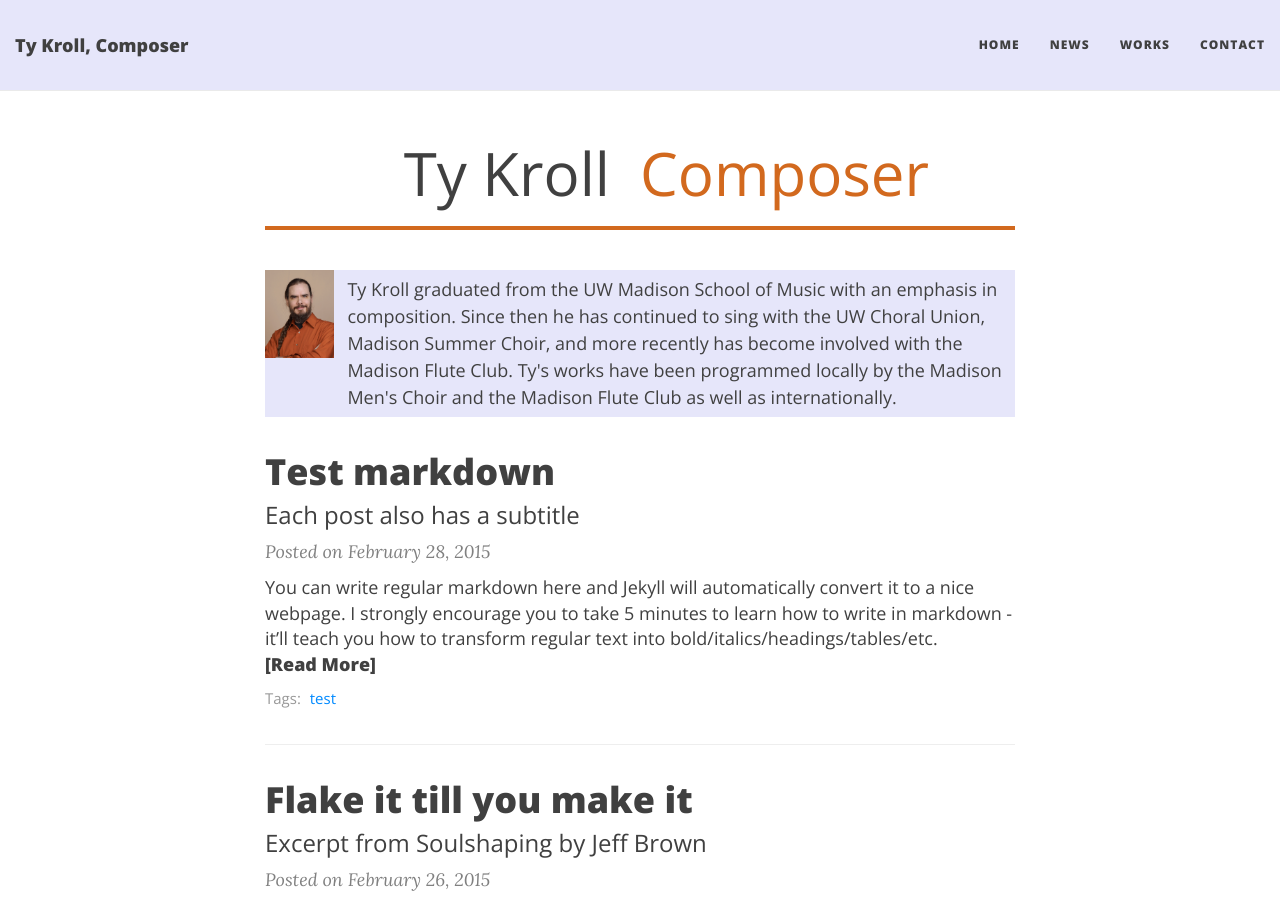
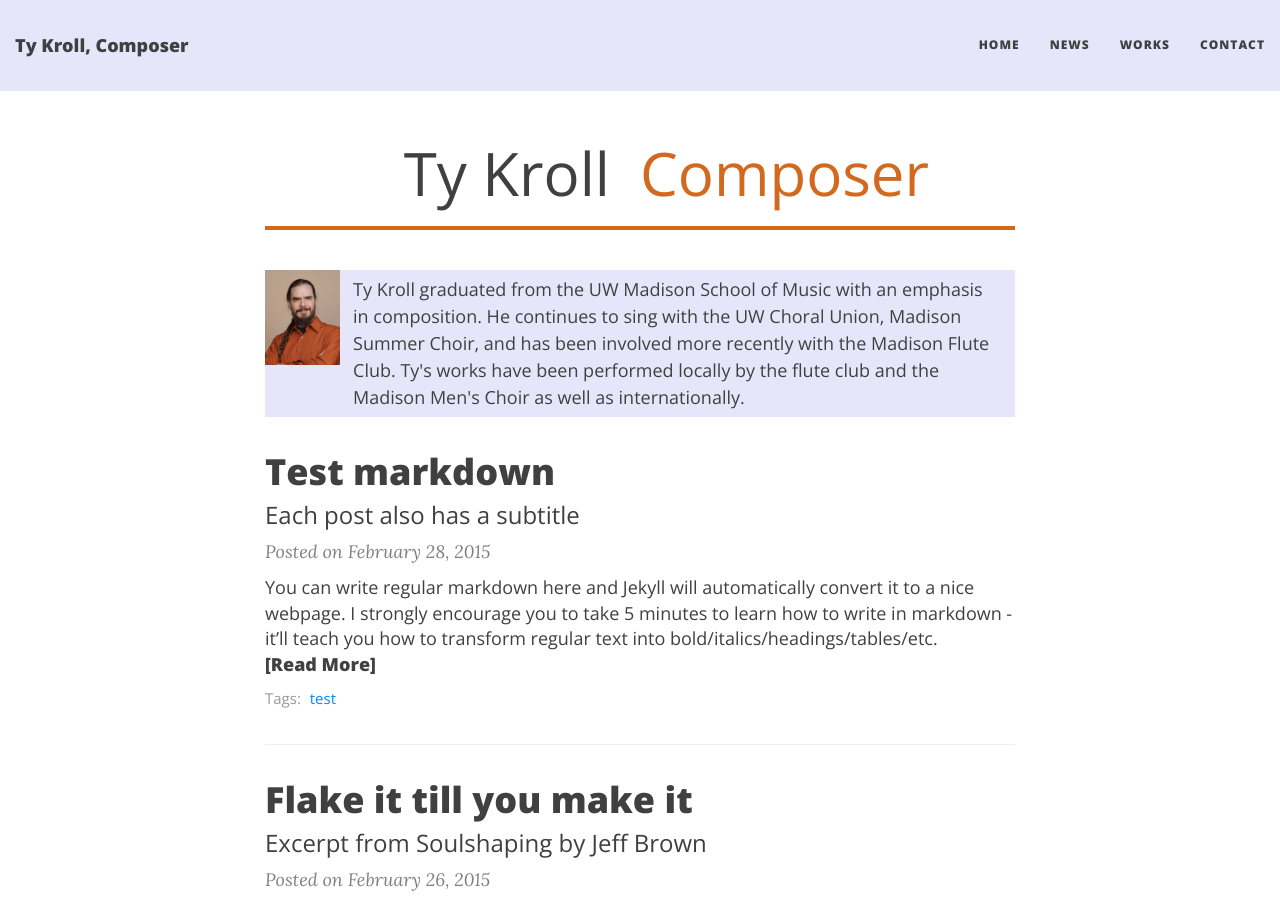
Before and after one commit to ctrueden/tykroll.com, a Jekyll site: the page built from index.html, in a window 1280 px wide and 900 px high. Built offline with Jekyll 4.4.1, drawn with Linux system fonts in a browser that asks for light colours; nearby versions of some CDN libraries; the list of posts is cut into pages by our own code.

Commit message:
still working on the bio

```diff
--- a/index.html
+++ b/index.html
@@ -28,8 +28,7 @@ use-site-title: true
 			include_relative bio.md
 			-->
 			<p>
-			Ty Kroll graduated from the UW Madison School of Music with an emphasis in composition.
-			Since then he has continued to sing with the UW Choral Union, Madison Summer Choir, and more recently has become involved with the Madison Flute Club. Ty's works have been programmed locally by the Madison Men's Choir and the Madison Flute Club as well as internationally.
+			Ty Kroll graduated from the UW Madison School of Music with an emphasis in composition. He continues to sing with the UW Choral Union, Madison Summer Choir, and has been involved more recently with the Madison Flute Club. Ty's works have been performed locally by the flute club and the Madison Men's Choir as well as internationally.
 			</p>
 		</td>
 	</tr>
```
